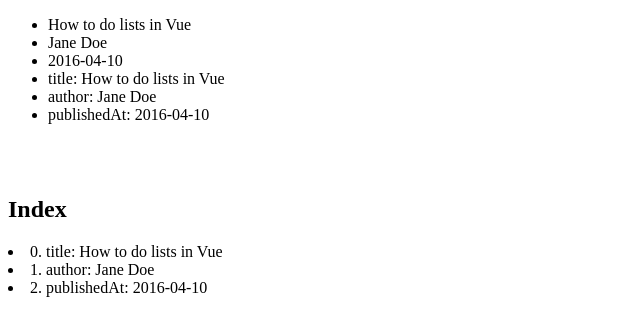
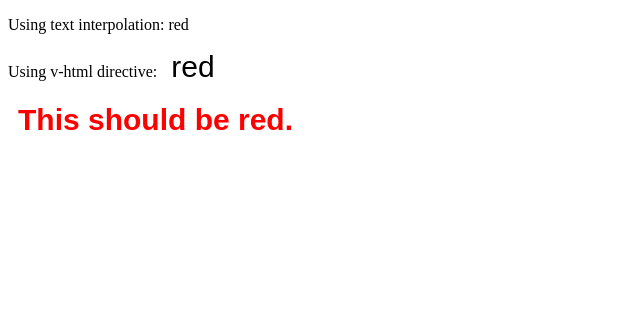
Before and after one commit to nitishgupta978/Vue.js-Day-one-Practice-problems, a Vue app: page / in a window 1280 px wide. Shown: the top 336 px of the page, without its empty margins (0-640 px from the left). Built offline with nearby package versions, Linux system fonts and the light colour scheme.

Commit message:
Added: v-html Directive

```diff
--- a/src/components/HelloWorld.vue
+++ b/src/components/HelloWorld.vue
@@ -1,21 +1,9 @@
 <template>
-  <div id="app">
-  <ul>
-  <li v-for="value in myObject">
-    {{ value }}
-  </li>
-  <li v-for="(value, key) in myObject">
-  {{ key }}: {{ value }}
-</li>
-</ul>
-<br>
-<br>
-<h2>Index</h2>
-<li v-for="(value, key, index) in myObject">
-  {{ index }}. {{ key }}: {{ value }}
-</li>
-
-</div>
+ <p>Using text interpolation: {{ rawHtml }}</p>
+<p>Using v-html directive: <span v-html="rawHtml"></span></p>
+<h3>
+<span style="color: red">This should be red.</span>
+</h3>
 </template>
 
 
@@ -24,13 +12,9 @@
    name: 'HelloWorld',
 
   data() {
-    return {
-    myObject: {
-      title: 'How to do lists in Vue',
-      author: 'Jane Doe',
-      publishedAt: '2016-04-10'
-    }
+  return {
+   rawHtml:' red'
   }
-}
+},
 }
 </script>
```
